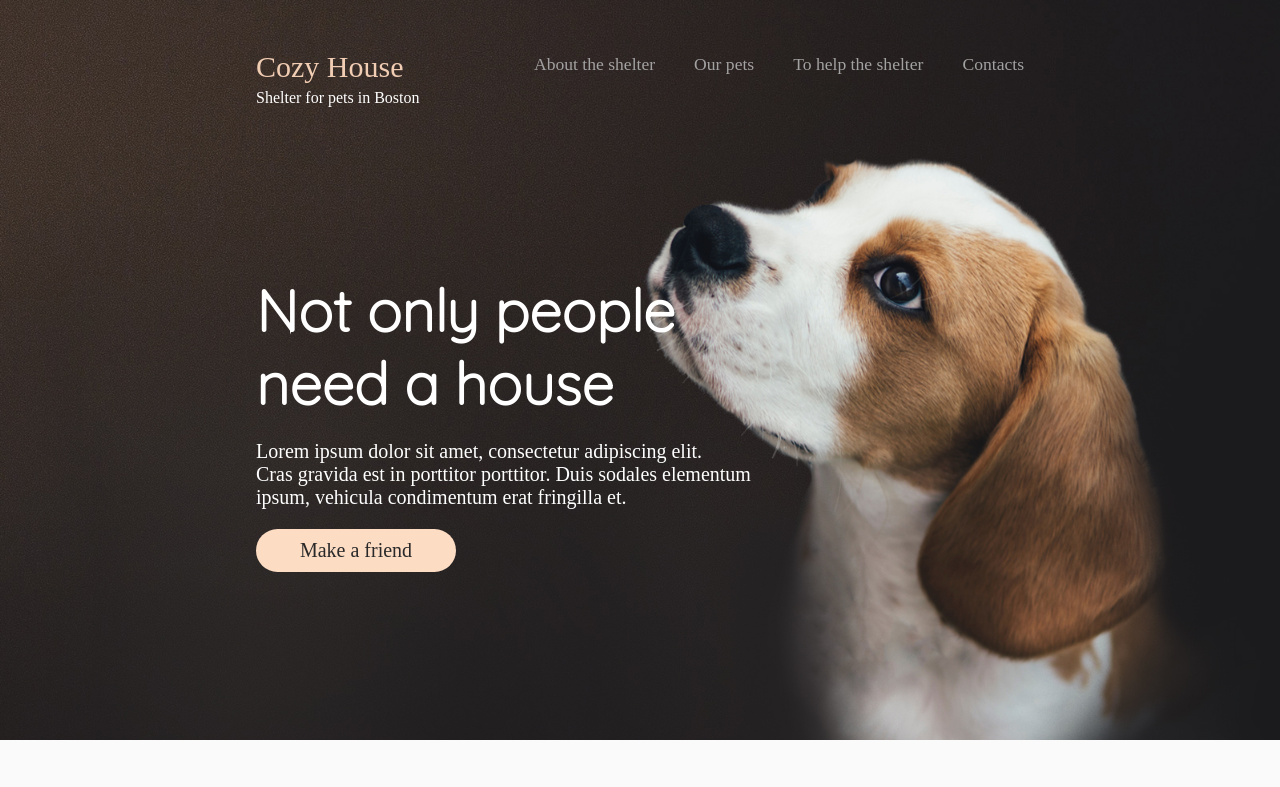
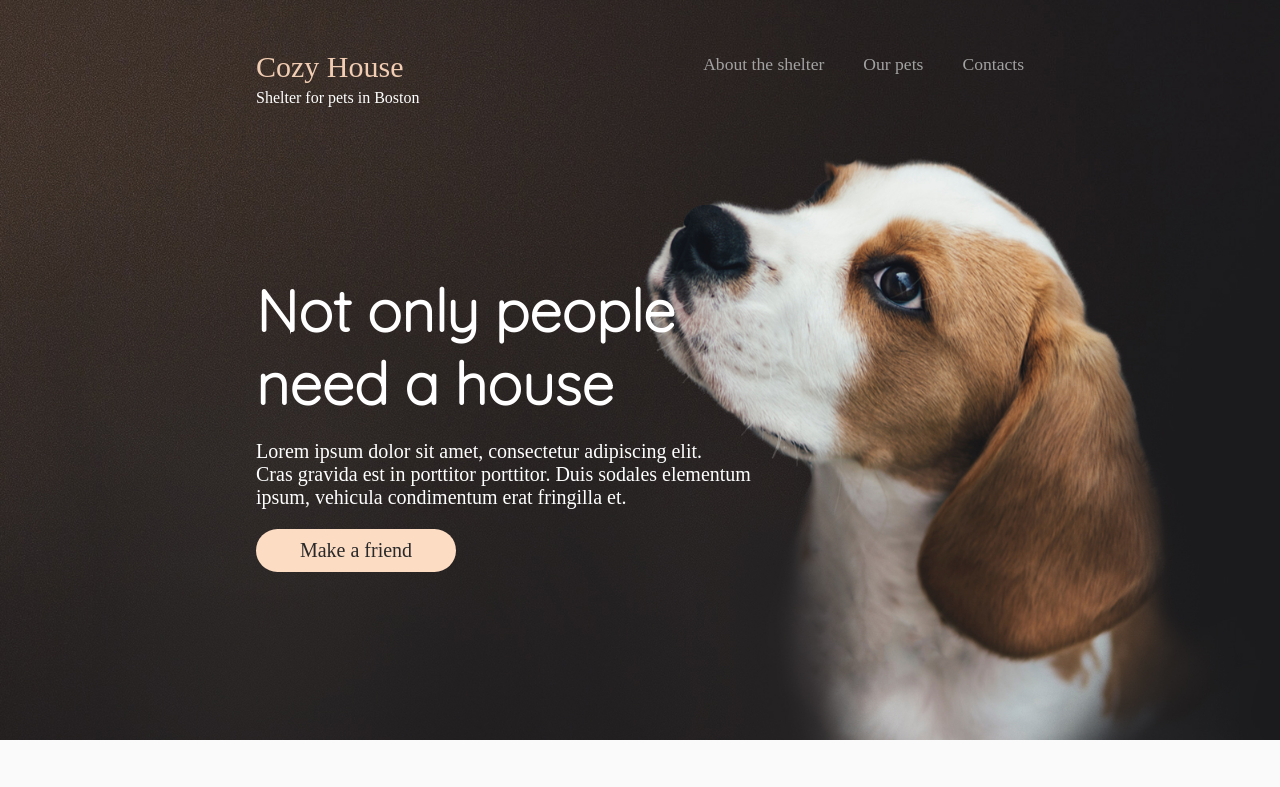
Before and after one commit to torioyoshiko/animal-shelter, a plain HTML site: page index.html in a window 1280 px wide. Shown: the top 787 px of the page. Drawn offline with Linux system fonts and the light colour scheme.

Commit message:
Delete block

```diff
--- a/index.html
+++ b/index.html
@@ -19,7 +19,6 @@
                 <ul class="main-nav">
                     <li><a href="#">About the shelter</a></li>
                     <li><a href="#">Our pets</a></li>
-                    <li><a href="#">To help the shelter</a></li>
                     <li><a href="#">Contacts</a></li>
                 </ul>
             </div>
```
